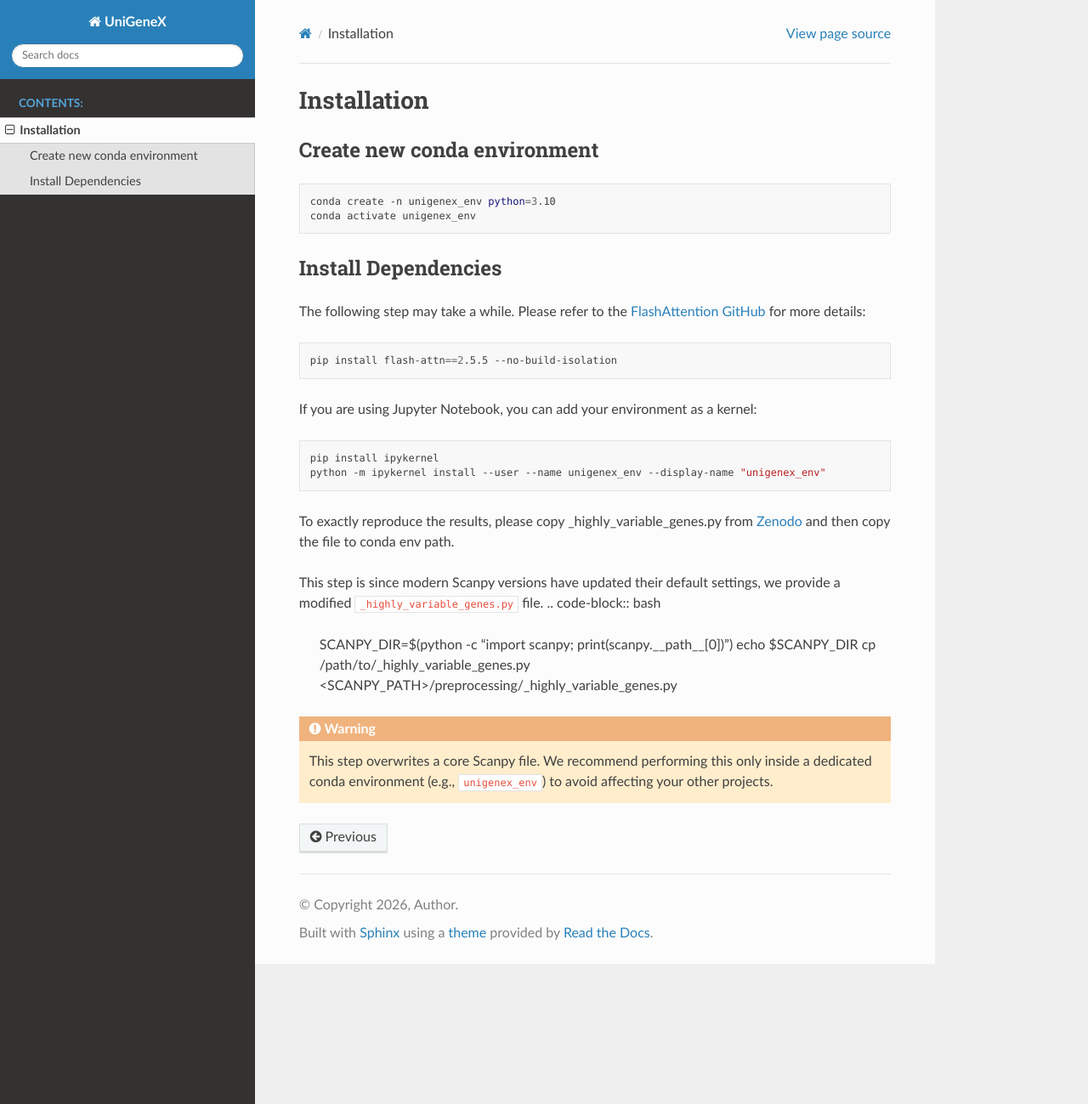
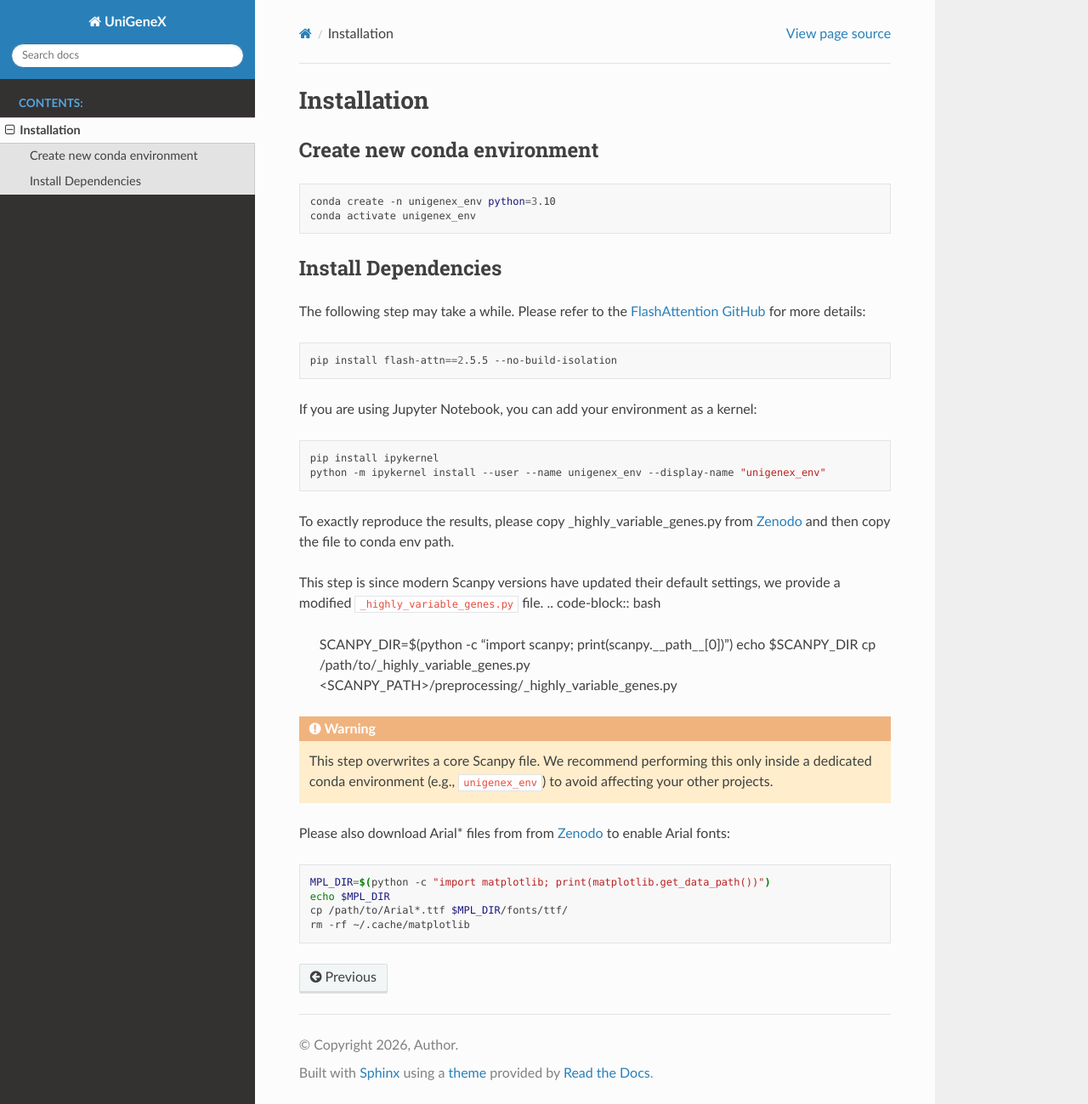
Before and after one commit to xwanaf/UniGeneX, a Sphinx documentation site: the page built from docs/Installation.rst, in a window 1280 px wide and 1299 px high. Shown: the whole window at 85% size. Built offline with Sphinx 7.4.7 and the Read the Docs theme 3.1.0, drawn with Linux system fonts in a browser that asks for light colours; pages that are not in the unit, such as notebooks, are missing from menus.

Commit message:
Add documentation source files

```diff
--- a/docs/Installation.rst
+++ b/docs/Installation.rst
@@ -50,3 +50,14 @@ This step is since modern Scanpy versions have updated their default settings, w
 
 .. warning::
    This step overwrites a core Scanpy file. We recommend performing this only inside a dedicated conda environment (e.g., ``unigenex_env``) to avoid affecting your other projects.
+
+
+Please also download Arial* files from from `Zenodo <https://doi.org/10.5281/zenodo.19751716>`_  to enable Arial fonts:
+
+.. code-block:: bash
+
+
+   MPL_DIR=$(python -c "import matplotlib; print(matplotlib.get_data_path())")
+   echo $MPL_DIR
+   cp /path/to/Arial*.ttf $MPL_DIR/fonts/ttf/
+   rm -rf ~/.cache/matplotlib
```
